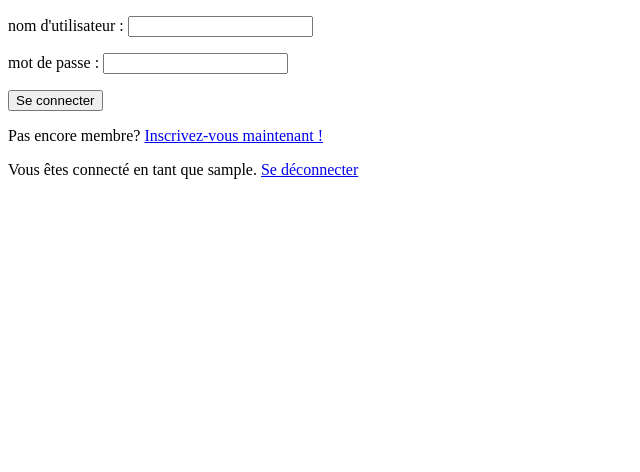
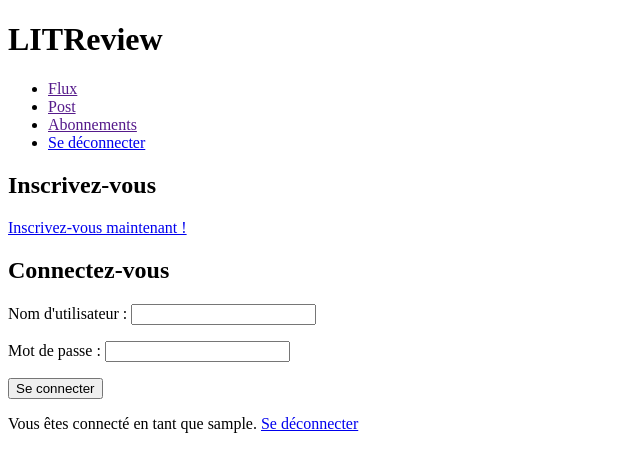
Before and after one commit to Gaiden92/P9OC, a Django app: page / in a window 1280 px wide. Shown: the top 472 px of the page, without its empty margins (0-640 px from the left). Run offline with Django 4.2, Linux system fonts and the light colour scheme; the visitor is signed in with stand-in values (Sample User, id 1).

Commit message:
Création vue, url, templates inscription + template menu.html

```diff
--- a/authentication/forms.py
+++ b/authentication/forms.py
@@ -4,10 +4,10 @@ from django.contrib.auth.forms import UserCreationForm
 
 
 class LoginForm(forms.Form):
-    username = forms.CharField(max_length=63, label="nom d'utilisateur")
-    password = forms.CharField(max_length=63, widget=forms.PasswordInput, label="mot de passe")
+    username = forms.CharField(max_length=63, label="Nom d'utilisateur")
+    password = forms.CharField(max_length=63, widget=forms.PasswordInput, label="Mot de passe")
 
 class SignupForm(UserCreationForm):
     class Meta(UserCreationForm.Meta):
         model = get_user_model()
-        fields = ("username", "email", "first_name", "last_name")
+        fields = ("username",)
--- a/authentication/templates/authentication/login.html
+++ b/authentication/templates/authentication/login.html
@@ -1,16 +1,18 @@
 {% extends "base.html" %}
 {% block content %}
+
 {% if message %}
     <p>{{ message }}</p>
 {% endif %}
+
+<h2>Inscrivez-vous</h2>
+<a href="{% url 'signup' %}">Inscrivez-vous maintenant !</a>
+
+<h2>Connectez-vous</h2>
 <form method="post">
     {{ form.as_p }}
     {% csrf_token %}
     <button type="submit">Se connecter</button>
 </form>
 
-<p>Pas encore membre?
-    <a href="{% url 'signup' %}">Inscrivez-vous maintenant !</a>
-
-</p>
 {% endblock content %}
--- a/authentication/templates/authentication/signup.html
+++ b/authentication/templates/authentication/signup.html
@@ -2,7 +2,7 @@
 
 {% block content %}
 
-<h2>Inscription</h2>
+<h2>Inscrivez-vous</h2>
 
 {% if form.errors %}
     {{ errors }}
@@ -12,6 +12,7 @@
     {% csrf_token %}
     {{ form.as_p }}
 
+    <a href="{% url 'login' %}" class="button-return">Retourner</a>
     <button type="submit">S'inscrire</button>
 </form>
 
--- a/authentication/templates/base.html
+++ b/authentication/templates/base.html
@@ -6,8 +6,16 @@
     <title>LITRevu</title>
 </head>
 <body>
+    <h1>LITReview</h1>
+
+    <!-- nav menu -->
+    {% if user.is_authenticated %}
+        {% include "menu.html" %}
+    {% endif %}
+
     {% block content %}{% endblock content %}
-    {%  if user.is_authenticated %}
+
+    {% if user.is_authenticated %}
         <p>Vous êtes connecté en tant que {{ request.user }}. <a href="{% url 'logout' %}">Se déconnecter</a></p>
     {% endif %}
 </body>
--- /dev/null
+++ b/authentication/templates/menu.html
@@ -0,0 +1,16 @@
+<nav class="nav-menu">
+    <ul class="ul-menu">
+        <li>
+            <a href="">Flux</a>
+        </li>
+        <li>
+            <a href="">Post</a>
+        </li>
+        <li>
+            <a href="">Abonnements</a>
+        </li>
+        <li>
+            <a href="{% url 'logout' %}">Se déconnecter</a>
+        </li>
+    </ul>
+</nav>
--- a/authentication/views.py
+++ b/authentication/views.py
@@ -33,4 +33,5 @@ def signup(request):
             user = form.save()
             login(request, user)
             return redirect(settings.LOGIN_REDIRECT_URL)
+
     return render(request, "authentication/signup.html", context={"form": form})
--- a/litrevu/settings.py
+++ b/litrevu/settings.py
@@ -129,3 +129,5 @@ DEFAULT_AUTO_FIELD = "django.db.models.BigAutoField"
 AUTH_USER_MODEL = "authentication.User"
 
 LOGIN_URL = "login"
+
+LOGIN_REDIRECT_URL = "home"
```
